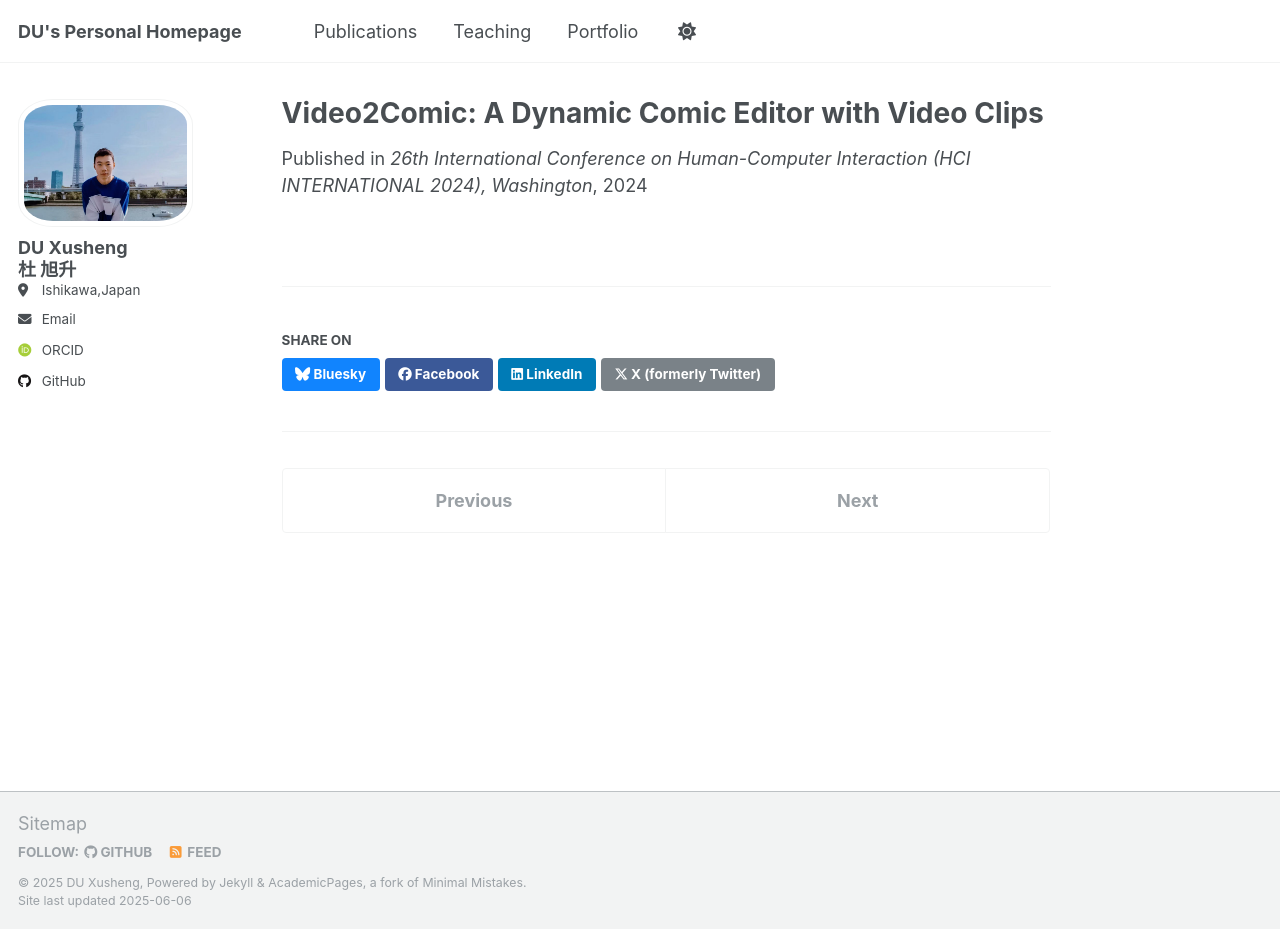
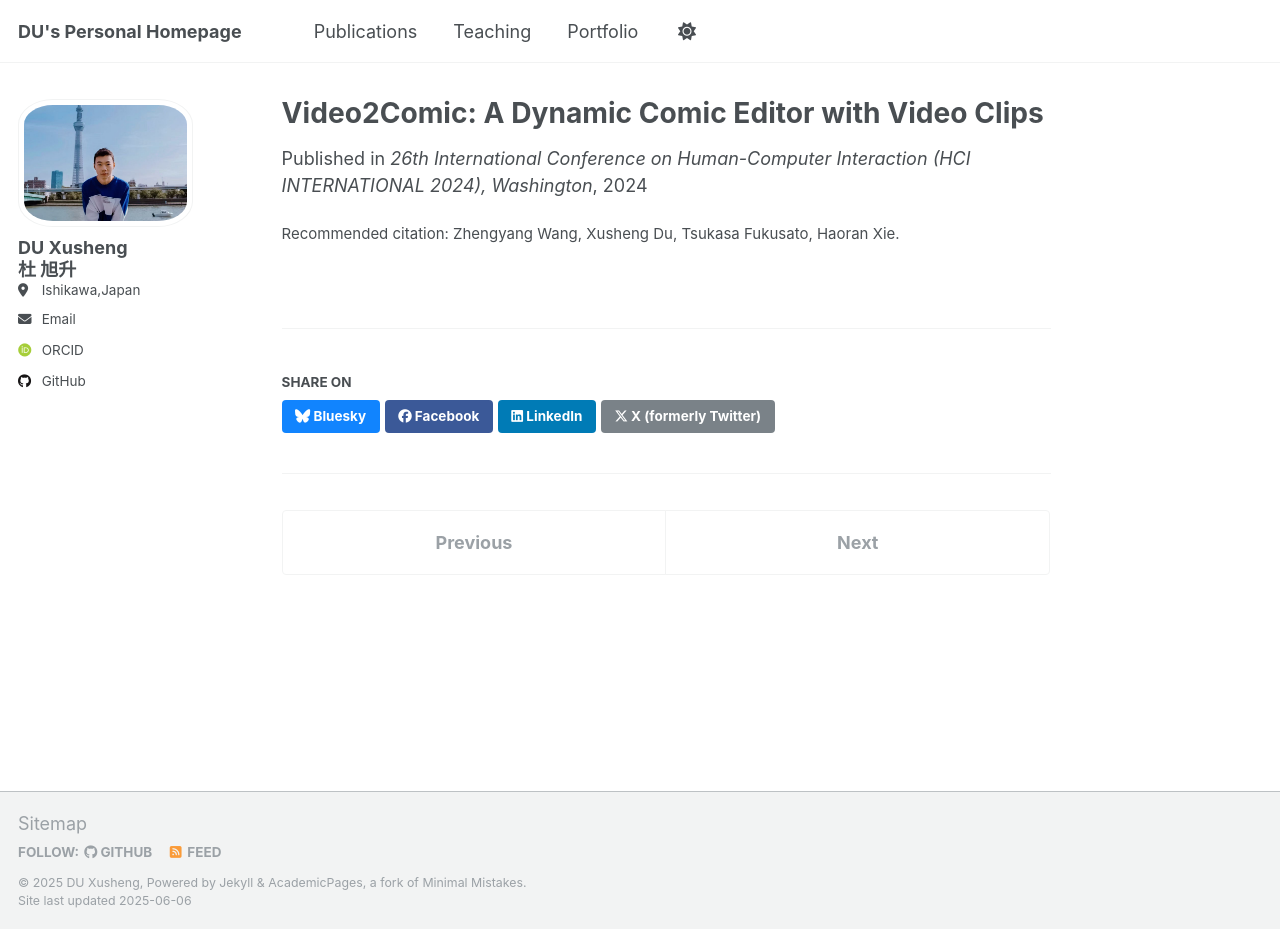
Before and after one commit to ToKyokushou/ToKyokushou.github.io, a Jekyll site: the page built from _publications/2024-07-video2comic.md, in a window 1280 px wide and 929 px high. Built offline with Jekyll 4.4.1, drawn with Linux system fonts in a browser that asks for light colours; some web fonts are replaced.

Commit message:
Update 2024-07-video2comic.md

```diff
--- a/_publications/2024-07-video2comic.md
+++ b/_publications/2024-07-video2comic.md
@@ -6,4 +6,5 @@ permalink: /publication/2024-07-video2comic
 excerpt: 'An interactive editor that transforms video content into dynamic comic layouts.'
 date: 2024-07-01
 venue: '26th International Conference on Human-Computer Interaction (HCI INTERNATIONAL 2024), Washington'
+citation: Zhengyang Wang, Xusheng Du, Tsukasa Fukusato, Haoran Xie.
 ---
```
